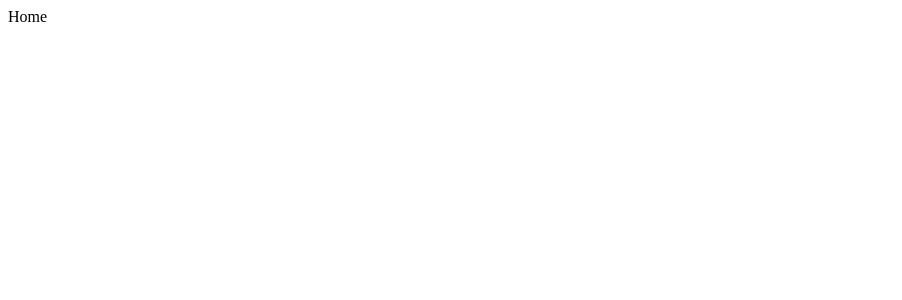
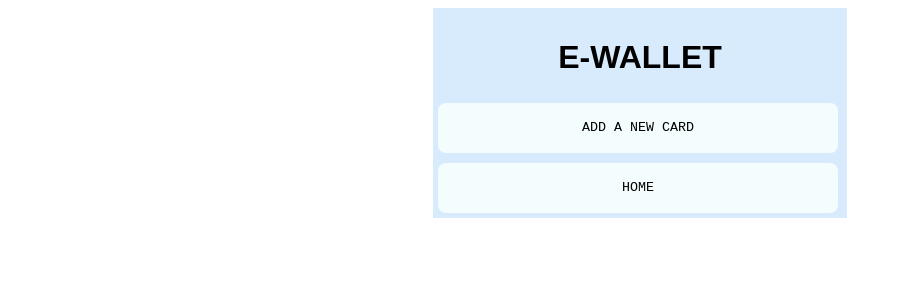
Before and after one commit to StellaSFE96/E-wallet, a Vue app: page / in a window 1280 px wide. Shown: the top 300 px of the page, without its empty margins (0-902 px from the left). Built offline with nearby package versions, Linux system fonts and the light colour scheme.

Commit message:
linked views

```diff
--- a/src/App.vue
+++ b/src/App.vue
@@ -1,16 +1,73 @@
 <template>
   <div id="app">
-    Home
+    <Home v-if="currentView == 'home'" @viewChange="toggleView" />
+    <AddCard v-else @viewChange="toggleView" />
+
+    <nav>
+      <button class="addNew" @click="currentView = 'AddCard'">ADD A NEW CARD</button>
+      <button class="addCard" @click="currentView = 'home'">HOME</button>
+    </nav>
   </div>
 </template>
 
 <script>
-// import Home from './views/Home.vue'
+import Home from './views/Home.vue'
+import AddCard from './views/AddCard.vue'
 
 export default {
  name: 'app',
 
- components: {}
+ components: {
+   Home, AddCard
+   },
+
+ data(){
+   return{
+     currentView : 'home',
+    //  isHidden: false
+   }
+ },
+
+ methods: {
+   toggleView() {
+      if (this.currentView == 'home') {
+         this.currentView = 'addCard';
+      } else {
+        this.currentView = 'home';
+    }
+   }
+  }
+};
+</script>
+
+<style scoped>
+#app{
+  background-color: rgb(216, 235, 253);
+  max-width: 414px;
+  max-height: 690px;
+  margin: auto;
+  display: flex;
+  flex-direction: column;
 
 }
-</script>
+
+button{
+  width: 400px;
+  height: 50px;
+  margin: 5px;
+  border: none;
+  border-radius: 8px;
+  font-family: 'PT Mono', monospace;
+  background-color: rgb(244, 253, 253);
+}
+
+h1{
+  font-family: 'Source Sans Pro', sans-serif;
+}
+input, button, h2, h3 {
+  font-family: 'PT Mono', monospace;
+}
+
+@import url('https://fonts.googleapis.com/css2?family=Source+Sans+Pro:wght@300;600&display=swap');
+@import url('https://fonts.googleapis.com/css2?family=PT+Mono&display=swap');
+</style>
--- a/src/main.js
+++ b/src/main.js
@@ -1,5 +1,10 @@
 import Vue from 'vue'
 import App from './App.vue'
+// import Home from './views/Home.vue'
+// import AddCard from './views/AddCard.vue'
+
+// Vue.component('AddCard', AddCard);
+// Vue.component('Home', Home);
 
 Vue.config.productionTip = false
 
--- /dev/null
+++ b/src/test.js
@@ -0,0 +1,4 @@
+
+    //   <button v-on:click="isHidden = true">Hide the text below</button>
+    //   <button v-on:click="isHidden = !isHidden">Toggle hide and show</button>
+    //   <h1 v-if="!isHidden">Hide me on click event!</h1>
--- a/src/views/AddCard.vue
+++ b/src/views/AddCard.vue
@@ -1,15 +1,36 @@
 <template>
-  <main class="addCard">
-      <h1>Add card</h1>
+  <main class="add-Card">
+      <h1>ADD A NEW <span>BANK CARD</span></h1>
   </main>
 </template>
 
 <script>
 export default {
+  data(){
+   return{
 
+   }
+ }
 }
 </script>
 
-<style>
+<style scoped>
+
+.add-Card{
+  background-color: rgb(216, 235, 253);
+  display: flex;
+  justify-content: center;
+  align-content: center;
+  max-width: 414px;
+  max-height: 690px;
+  font-family: 'Source Sans Pro', sans-serif;
+  margin-top: 10px;
+}
+span{
+  display: block;
+}
+
+@import url('https://fonts.googleapis.com/css2?family=Source+Sans+Pro:wght@300;600&display=swap');
+@import url('https://fonts.googleapis.com/css2?family=PT+Mono&display=swap');
 
 </style>
--- a/src/views/Home.vue
+++ b/src/views/Home.vue
@@ -1,6 +1,6 @@
 <template>
   <div class="home">
-      <h1>E-WALLET</h1>
+      <h1 class="title">E-WALLET</h1>
   </div>
 </template>
 
@@ -10,6 +10,17 @@ export default {
 }
 </script>
 
-<style>
+<style scoped>
 
+.home{
+  display: flex;
+  justify-content: center;
+  align-content: center;
+  flex-direction: row;
+  margin-top: 10px;
+}
+
+h1{
+  font-family: 'Source Sans Pro', sans-serif;
+}
 </style>
```
Also changed, not shown: src/components/CardInfo.vue (added), src/components/NewCard.vue (added).
